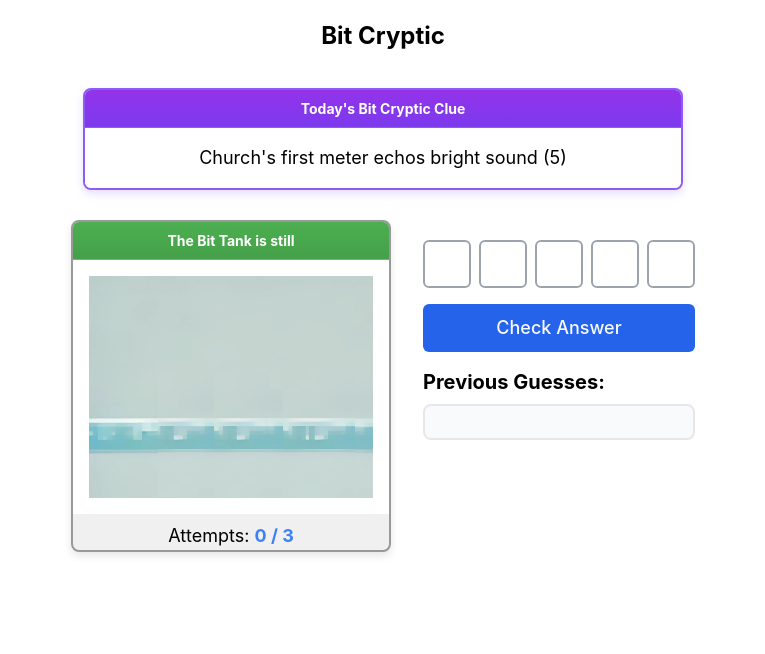
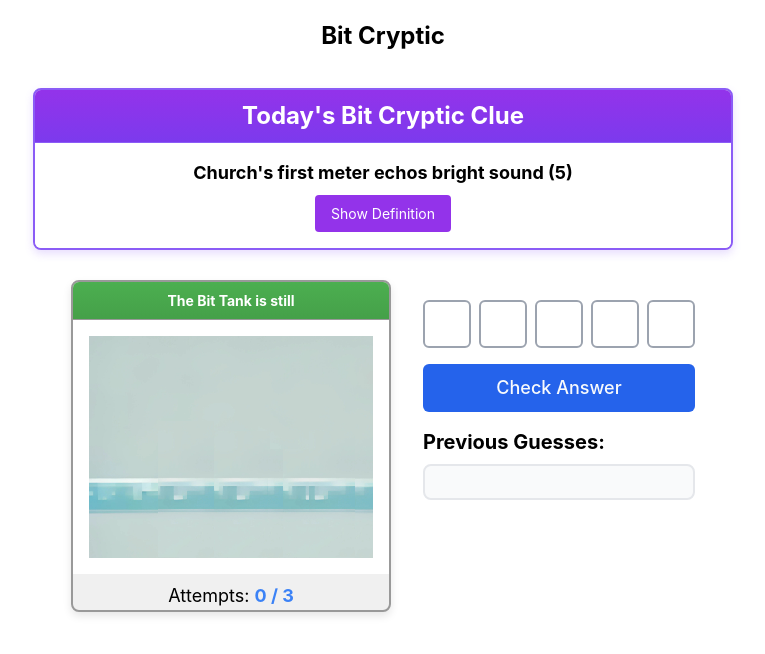
Before and after one commit to joshuaroll/BitCryptic, a React (Create React App) app: page / in a window 1280 px wide. Shown: the top 654 px of the page, without its empty margins (257-1022 px from the left). Built offline with nearby package versions, Linux system fonts and the light colour scheme.

Commit message:
feat: Add definition button to highlight clue definition part

```diff
--- a/src/bitCrypticGame.js
+++ b/src/bitCrypticGame.js
@@ -25,6 +25,7 @@ export default function CrypticCrocGame() {
   const [guessedWords, setGuessedWords] = useState(new Set());
   const [isSolved, setIsSolved] = useState(false);
   const [guessHistory, setGuessHistory] = useState([]);
+  const [showDefinition, setShowDefinition] = useState(false);
   const inputRefs = useRef([]);
 
   useEffect(() => {
@@ -68,17 +69,21 @@ export default function CrypticCrocGame() {
       return;
     }
 
-    setGuessedWords(prev => new Set(prev).add(userAnswer));
-    setGuessHistory([...guessHistory, userAnswer]);
-
     if (userAnswer === clues[currentClueIndex].answer) {
       setFlashColors(Array(clues[currentClueIndex].answer.length).fill("bg-green-500"));
       setMessage(`🎉 Congratulations! You solved it!`);
       setIsSolved(true);
+      setGuessedWords(prev => new Set(prev).add(userAnswer));
+      setGuessHistory([...guessHistory, userAnswer]);
       confetti({ particleCount: 100, spread: 70, origin: { y: 0.6 } });
     } else {
       setFlashColors(Array(clues[currentClueIndex].answer.length).fill("bg-red-500"));
       setAttempts(prev => prev + 1);
+      // Only add to guess history if it's not the last attempt
+      if (attempts < MAX_ATTEMPTS - 1) {
+        setGuessedWords(prev => new Set(prev).add(userAnswer));
+        setGuessHistory([...guessHistory, userAnswer]);
+      }
       setMessage(
         attempts + 1 >= MAX_ATTEMPTS
           ? <div>🐊 Better luck tomorrow! 🐊</div>
@@ -95,7 +100,22 @@ export default function CrypticCrocGame() {
       <div className="clue-window mb-6">
         <div className="clue-title-bar">Today's Bit Cryptic Clue</div>
         <div className="clue-content">
-          <p className="text-lg">{clues[currentClueIndex].clue} ({clues[currentClueIndex].answer.length})</p>
+          <p className="text-lg">
+            {showDefinition ? (
+              <>
+                Church's first meter echos <span className="definition-highlight">bright sound</span>
+              </>
+            ) : (
+              "Church's first meter echos bright sound"
+            )}
+            {" "}({clues[currentClueIndex].answer.length})
+          </p>
+          <button
+            className="definition-button"
+            onClick={() => setShowDefinition(!showDefinition)}
+          >
+            {showDefinition ? "Hide Definition" : "Show Definition"}
+          </button>
         </div>
       </div>
 
--- a/src/index.css
+++ b/src/index.css
@@ -135,7 +135,7 @@ code {
 /* Clue Window Styles */
 .clue-window {
   width: 100%;
-  max-width: 600px;
+  max-width: 700px;
   background: #f0f0f0;
   border: 2px solid #8b5cf6;
   border-radius: 8px;
@@ -149,7 +149,7 @@ code {
   color: white;
   padding: 8px 16px;
   font-weight: bold;
-  font-size: 14px;
+  font-size: 24px;
   text-align: center;
   border-bottom: 1px solid #8b5cf6;
 }
@@ -158,4 +158,27 @@ code {
   padding: 16px;
   background: white;
   text-align: center;
+  font-weight: bold;
 }
+
+.definition-highlight {
+  background-color: #e9d5ff;
+  padding: 2px 4px;
+  border-radius: 4px;
+}
+
+.definition-button {
+  background-color: #9333ea;
+  color: white;
+  border: none;
+  padding: 8px 16px;
+  border-radius: 4px;
+  cursor: pointer;
+  font-size: 14px;
+  margin-top: 8px;
+  transition: background-color 0.2s;
+}
+
+.definition-button:hover {
+  background-color: #7c3aed;
+}
```
